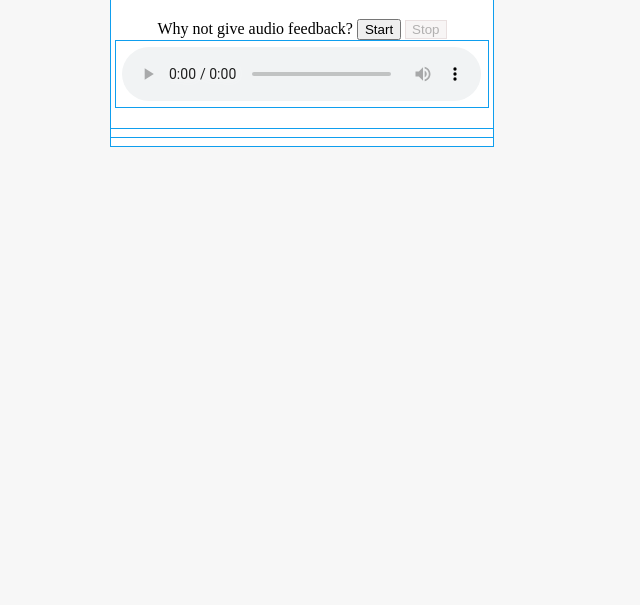
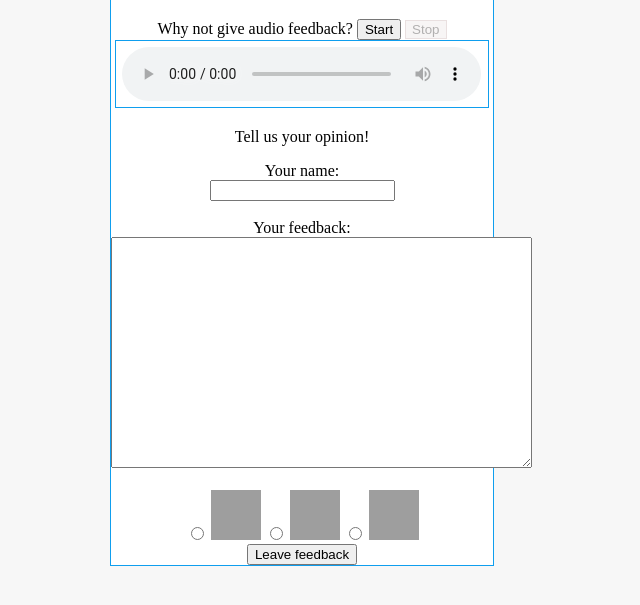
Before and after one commit to arjunkamath/record_feedback, a website: page static/index.html in a window 1280 px wide. Shown: the part 75-680 px from the top of the page, without its empty margins (338-978 px from the left). Drawn offline with Linux system fonts and the light colour scheme; grey boxes are pictures that could not be loaded.

Commit message:
added a form

```diff
--- a/static/index.html
+++ b/static/index.html
@@ -57,9 +57,37 @@
             <button id="btn-start-recording">Start</button>
             <button id="btn-stop-recording" disabled="">Stop</button>
 		<video></video>
-        </p><hr />
 
-        <hr />
+		<p>Tell us your opinion!</p>
+
+<form action="URL to form script" method="POST">
+
+Your name: <br>
+<input type="text" name="realname"><br>
+<br>
+
+Your feedback: <br>
+<textarea name="comments" rows="15" cols="50"></textarea><br><br>
+
+<div id="emotion">
+
+    <input type="radio" name="emotion" id="happy" />
+       <label for="happy"><img src="https://c1.staticflickr.com/9/8264/8672563345_5b57672119_b.jpg" width="50" height="50" alt="I'm happy" /></label>
+
+    <input type="radio" name="emotion" id="neutral" />
+        <label for="happy"><img src="http://ragefaces.memesoftware.com/faces/large/neutral-poker-face-l.png" width="50" height="50" alt="I'm neutral" /></label>
+
+    <input type="radio" name="emotion" id="sad" />
+        <label for="happy"><img src="http://www.clipartbest.com/cliparts/4cb/eAq/4cbeAqXcg.jpeg" width="50" height="50" alt="I'm sad" /></label>
+
+
+    </div>
+</div>
+
+<input type="submit" value="Leave feedback">
+
+</form>
+
         <script>
             // fetching DOM references
             var btnStartRecording = document.querySelector('#btn-start-recording');
```
Also changed, not shown: 1 other file.
